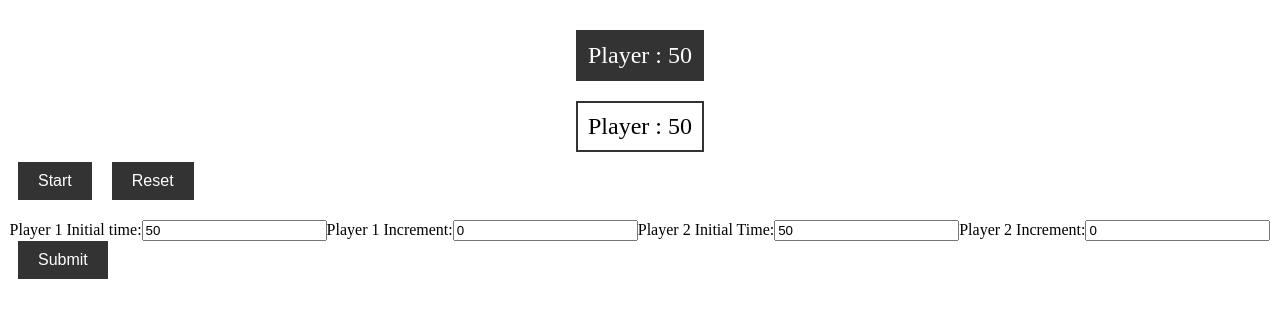
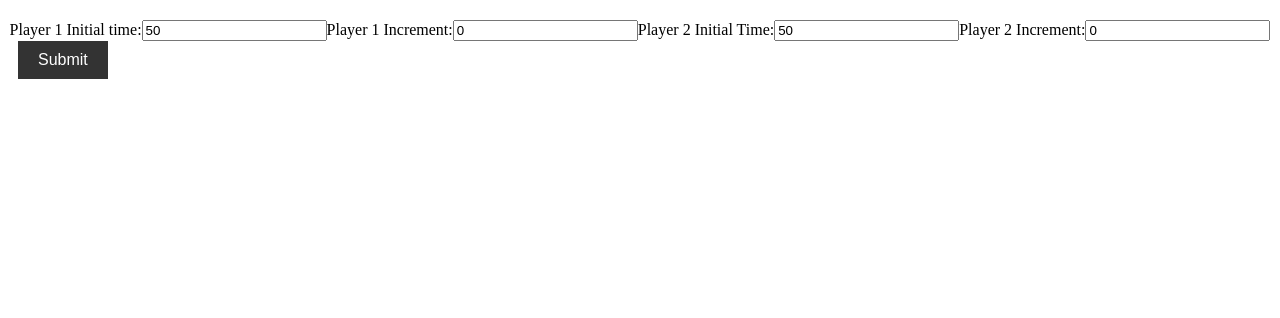
Before and after one commit to ArtyomSukiasyan/Chess-clock, a React (Create React App) app: page / in a window 1280 px wide. Shown: the top 318 px of the page. Built offline with nearby package versions, Linux system fonts and the light colour scheme.

Commit message:
feat: update main file

```diff
--- a/src/App.tsx
+++ b/src/App.tsx
@@ -1,7 +1,7 @@
 import { useState, useEffect, ChangeEvent } from "react";
 import "./App.css";
-import TimeInput from "./components/TimeInput";
-import Timer from "./components/Timer";
+import Clock from "./components/Clock";
+import ConditionsModal from "./components/ConditionsModal";
 
 function App() {
   const [player1Time, setPlayer1Time] = useState(50);
@@ -11,10 +11,6 @@ function App() {
   const [activePlayer, setActivePlayer] = useState(1);
   const [isRunning, setIsRunning] = useState(false);
   const [modalIsOpen, setModalIsOpen] = useState(true);
-
-  const closeModal = () => {
-    setModalIsOpen(false);
-  };
 
   const handlePlayer1TimeChange = (e: ChangeEvent<HTMLInputElement>) => {
     setPlayer1Time(parseInt(e.target.value, 10));
@@ -51,10 +47,6 @@ function App() {
     };
   }, [isRunning, activePlayer, player1Time, player2Time]);
 
-  const toggleClock = () => {
-    setIsRunning(!isRunning);
-  };
-
   const switchPlayer = () => {
     if (activePlayer === 1) {
       setPlayer1Time((prev) => prev + player1Increment);
@@ -74,53 +66,28 @@ function App() {
 
   return (
     <div>
-      <div className="clock">
-        <Timer
+      {modalIsOpen ? (
+        <ConditionsModal
+          player1Time={player1Time}
+          handlePlayer1TimeChange={handlePlayer1TimeChange}
+          player1Increment={player1Increment}
+          handlePlayer1IncrementChange={handlePlayer1IncrementChange}
+          player2Time={player2Time}
+          handlePlayer2TimeChange={handlePlayer2TimeChange}
+          player2Increment={player2Increment}
+          handlePlayer2IncrementChange={handlePlayer2IncrementChange}
+          closeModal={() => setModalIsOpen(false)}
+        />
+      ) : (
+        <Clock
           activePlayer={activePlayer}
+          player1Time={player1Time}
+          player2Time={player2Time}
           switchPlayer={switchPlayer}
-          playerTime={player1Time}
-          isActive={activePlayer === 1}
+          resetClock={resetClock}
+          toggleClock={() => setIsRunning(!isRunning)}
+          isRunning={isRunning}
         />
-
-        <Timer
-          activePlayer={activePlayer}
-          switchPlayer={switchPlayer}
-          playerTime={player2Time}
-          isActive={activePlayer === 2}
-        />
-      </div>
-      <button onClick={toggleClock}>{isRunning ? "Pause" : "Start"}</button>
-      <button onClick={resetClock}>Reset</button>
-
-      {modalIsOpen && (
-        <div className="modal">
-          <div className="controls">
-            <TimeInput
-              text="Player 1 Initial time:"
-              value={player1Time}
-              onChange={handlePlayer1TimeChange}
-            />
-
-            <TimeInput
-              text="Player 1 Increment:"
-              value={player1Increment}
-              onChange={handlePlayer1IncrementChange}
-            />
-
-            <TimeInput
-              text="Player 2 Initial Time:"
-              value={player2Time}
-              onChange={handlePlayer2TimeChange}
-            />
-
-            <TimeInput
-              text="Player 2 Increment:"
-              value={player2Increment}
-              onChange={handlePlayer2IncrementChange}
-            />
-          </div>
-          <button onClick={closeModal}>Submit</button>
-        </div>
       )}
     </div>
   );
```
